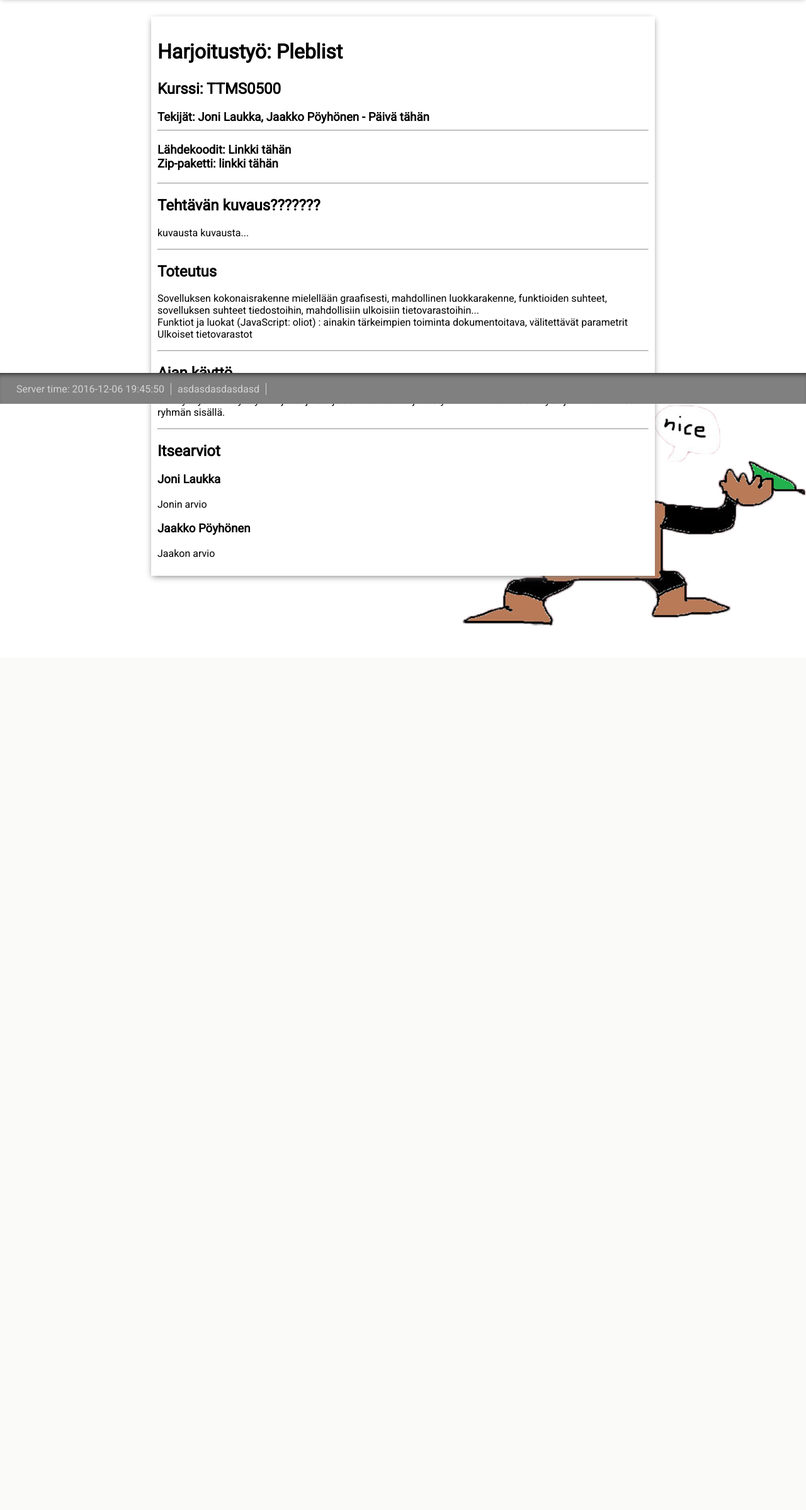
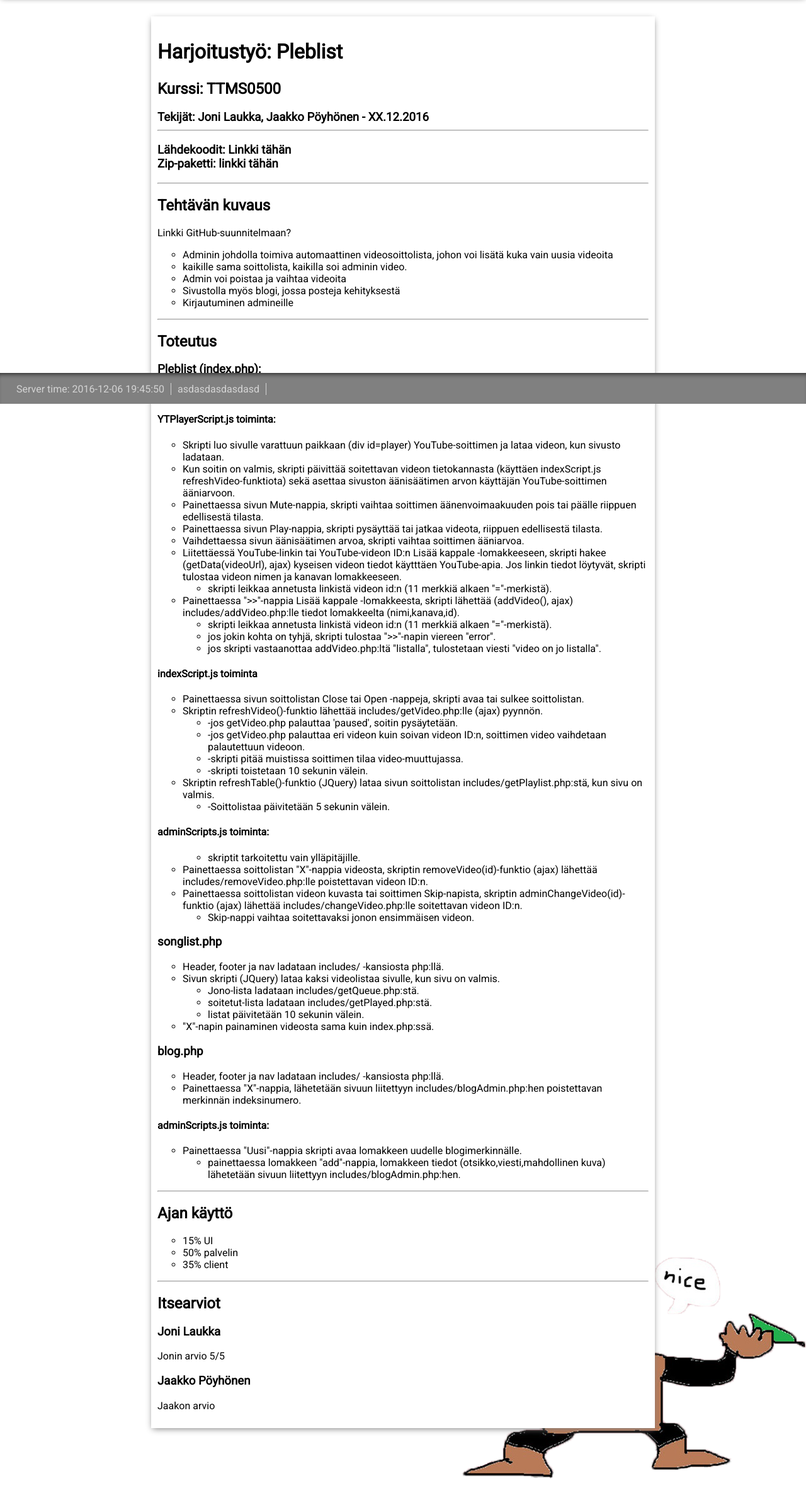
Before and after one commit to aamoJL/ttms0900, a PHP site: page /ttms0500.php in a window 1280 px wide. Shown: the part 159-2556 px from the top of the page at 63% size. Before the commit the page ends 1153 px from the top, so only its background shows below. Run offline with PHP 8.4, Linux system fonts and the light colour scheme.

Commit message:
script siivous, dokumentaatio ttms0500

```diff
--- a/styles/style.css
+++ b/styles/style.css
@@ -293,6 +293,14 @@ ul {
 	padding: 0;
 	margin: 0;
 }
+ul.dokumentti {
+	max-height: none;
+	padding-left: 40;
+}
+ul.dokumentti > li {
+	list-style: circle;
+	margin: auto;
+}
 li {
 	list-style: none;
 }
--- a/ttms0500.php
+++ b/ttms0500.php
@@ -10,26 +10,108 @@
             <article class="dokumentti">
                 <h1 class="dokumenttiotsikko">Harjoitustyö: Pleblist</h1>
 				<h2>Kurssi: TTMS0500
-				<h3>Tekijät: Joni Laukka, Jaakko Pöyhönen - Päivä tähän
+				<h3>Tekijät: Joni Laukka, Jaakko Pöyhönen - XX.12.2016
                 <hr></hr>
 				<p>Lähdekoodit: Linkki tähän<br>
 				Zip-paketti: linkki tähän
 				</p>
                 <hr>
-                <h2>Tehtävän kuvaus???????</h2>
-				<p>kuvausta kuvausta...</p>
+                <h2>Tehtävän kuvaus</h2>
+				<p>Linkki GitHub-suunnitelmaan?<br>
+					<ul class=dokumentti>
+					<li>Adminin johdolla toimiva automaattinen videosoittolista, johon voi lisätä kuka vain uusia videoita</li>
+					<li>kaikille sama soittolista, kaikilla soi adminin video.</li>
+					<li>Admin voi poistaa ja vaihtaa videoita</li>
+					<li>Sivustolla myös blogi, jossa posteja kehityksestä</li>
+					<li>Kirjautuminen admineille</li>
+					</ul>
+				</p>
 				<hr>
 				<h2>Toteutus</h3>
-                <p>Sovelluksen kokonaisrakenne mielellään graafisesti, mahdollinen luokkarakenne, funktioiden suhteet, sovelluksen suhteet tiedostoihin, mahdollisiin ulkoisiin tietovarastoihin...<br>
-				Funktiot ja luokat (JavaScript: oliot) : ainakin tärkeimpien toiminta dokumentoitava, välitettävät parametrit<br>
-				Ulkoiset tietovarastot</p>
+                <p>
+					<h3>Pleblist (index.php):</h3>
+					Header, footer ja nav ladataan includes/ -kansiosta php:llä.
+					<h4>YTPlayerScript.js toiminta:</h4>
+					<ul class=dokumentti>
+						<li>Skripti luo sivulle varattuun paikkaan (div id=player) YouTube-soittimen ja lataa videon, kun sivusto ladataan.</li>
+						<li>Kun soitin on valmis, skripti päivittää soitettavan videon tietokannasta (käyttäen indexScript.js refreshVideo-funktiota) sekä asettaa sivuston äänisäätimen arvon käyttäjän YouTube-soittimen ääniarvoon.</li>
+						<li>Painettaessa sivun Mute-nappia, skripti vaihtaa soittimen äänenvoimaakuuden pois tai päälle riippuen edellisestä tilasta.</li>
+						<li>Painettaessa sivun Play-nappia, skripti pysäyttää tai jatkaa videota, riippuen edellisestä tilasta.</li>
+						<li>Vaihdettaessa sivun äänisäätimen arvoa, skripti vaihtaa soittimen ääniarvoa.</li>
+						<li>Liitettäessä YouTube-linkin tai YouTube-videon ID:n Lisää kappale -lomakkeeseen, skripti hakee (getData(videoUrl), ajax) kyseisen videon tiedot käytttäen YouTube-apia. Jos linkin tiedot löytyvät, skripti tulostaa videon nimen ja kanavan lomakkeeseen.</li>
+						<ul class=dokumentti>
+							<li>skripti leikkaa annetusta linkistä videon id:n (11 merkkiä alkaen "="-merkistä).</li>
+						</ul>
+						<li>Painettaessa ">>"-nappia Lisää kappale -lomakkeesta, skripti lähettää (addVideo(), ajax) includes/addVideo.php:lle tiedot lomakkeelta (nimi,kanava,id).</li>
+						<ul class=dokumentti>
+							<li>skripti leikkaa annetusta linkistä videon id:n (11 merkkiä alkaen "="-merkistä).</li>
+							<li>jos jokin kohta on tyhjä, skripti tulostaa ">>"-napin viereen "error".</li>
+							<li>jos skripti vastaanottaa addVideo.php:ltä "listalla", tulostetaan viesti "video on jo listalla".</li>
+						</ul>
+					</ul>
+					<h4>indexScript.js toiminta</h4>
+					<ul class=dokumentti>
+						<li>Painettaessa sivun soittolistan Close tai Open -nappeja, skripti avaa tai sulkee soittolistan.</li>
+						<li>Skriptin refreshVideo()-funktio lähettää includes/getVideo.php:lle (ajax) pyynnön.</li>
+							<ul class=dokumentti>
+								<li>-jos getVideo.php palauttaa 'paused', soitin pysäytetään.</li>
+								<li>-jos getVideo.php palauttaa eri videon kuin soivan videon ID:n, soittimen video vaihdetaan palautettuun videoon.</li>
+								<li>-skripti pitää muistissa soittimen tilaa video-muuttujassa.</li>
+								<li>-skripti toistetaan 10 sekunin välein.</li>
+							</ul>
+						<li>Skriptin refreshTable()-funktio (JQuery) lataa sivun soittolistan includes/getPlaylist.php:stä, kun sivu on valmis.</li>
+							<ul class=dokumentti>
+							<li>-Soittolistaa päivitetään 5 sekunin välein.</li>
+							</ul>
+					</ul>
+					<h4>adminScripts.js toiminta:</h4>
+					<ul class=dokumentti>
+						<ul class=dokumentti>
+							<li>skriptit tarkoitettu vain ylläpitäjille.</li>
+						</ul>
+						<li>Painettaessa soittolistan "X"-nappia videosta, skriptin removeVideo(id)-funktio (ajax) lähettää includes/removeVideo.php:lle poistettavan videon ID:n.</li>
+						<li>Painettaessa soittolistan videon kuvasta tai soittimen Skip-napista, skriptin adminChangeVideo(id)-funktio (ajax) lähettää includes/changeVideo.php:lle soitettavan videon ID:n.</li>
+							<ul class=dokumentti>
+							<li>Skip-nappi vaihtaa soitettavaksi jonon ensimmäisen videon.</li>
+							</ul>
+					</ul>
+					<h3>songlist.php</h3>
+					<ul class=dokumentti>
+						<li>Header, footer ja nav ladataan includes/ -kansiosta php:llä.</li>
+						<li>Sivun skripti (JQuery) lataa kaksi videolistaa sivulle, kun sivu on valmis.</li>
+							<ul class=dokumentti>
+								<li>Jono-lista ladataan includes/getQueue.php:stä.</li>
+								<li>soitetut-lista ladataan includes/getPlayed.php:stä.</li>
+								<li>listat päivitetään 10 sekunin välein.</li>
+							</ul>
+						<li>"X"-napin painaminen videosta sama kuin index.php:ssä.</li>
+					</ul>
+					<h3>blog.php</h3>
+					<ul class=dokumentti>
+						<li>Header, footer ja nav ladataan includes/ -kansiosta php:llä.</li>
+						<li>Painettaessa "X"-nappia, lähetetään sivuun liitettyyn includes/blogAdmin.php:hen poistettavan merkinnän indeksinumero.</li>
+						</ul>
+					<h4>adminScripts.js toiminta:</h4>
+						<ul class=dokumentti>
+						<li>Painettaessa "Uusi"-nappia skripti avaa lomakkeen uudelle blogimerkinnälle.</li>
+							<ul class=dokumentti>
+								<li>painettaessa lomakkeen "add"-nappia, lomakkeen tiedot (otsikko,viesti,mahdollinen kuva) lähetetään sivuun liitettyyn includes/blogAdmin.php:hen.</li>
+							</ul>
+						</ul>
+				</p>
 				<hr>
                 <h2>Ajan käyttö</h2>
-				<p>Selvitys työhön käytetystä ajasta ja tekijöiden roolista harjoitustyön tekemisessä sekä työn jakaantumisesta ryhmän sisällä.</p>
+				<p>
+				<ul class=dokumentti>
+					<li>15% UI</li>
+					<li>50% palvelin</li>
+					<li>35% client</li>
+				</ul>
+				</p>
 				<hr>
 				<h2>Itsearviot</h2>
 				<h3>Joni Laukka</h3>
-				<p>Jonin arvio</p>
+				<p>Jonin arvio 5/5</p>
 
 				<h3>Jaakko Pöyhönen</h3>
 				<p>Jaakon arvio</p>
@@ -37,9 +119,3 @@
     </main>
 <?php include_once("includes/footer.php"); ?>
 </body>
-
-<?php
-function printTable(){
-	//tietokannasta tiedot
-}
-?>
```
Also changed, not shown: scripts/adminScripts.js (+0 -46 lines).
